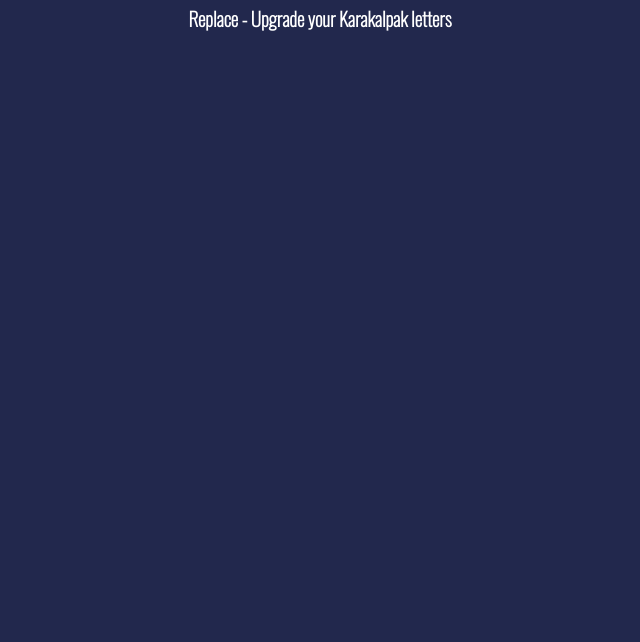
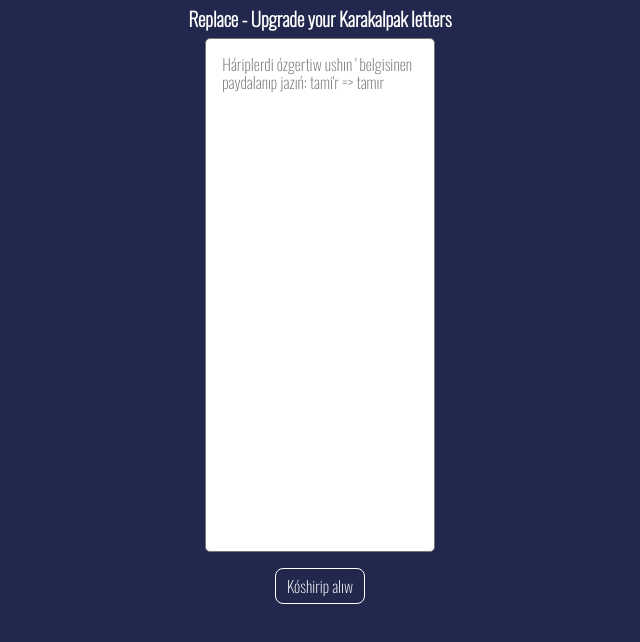
Before and after one commit to uabdirasul/replace, a React (Create React App) app: page / in a window 1280 px wide. Shown: the top 642 px of the page, without its empty margins (320-960 px from the left). Built offline with nearby package versions, Linux system fonts and the light colour scheme.

Commit message:
add main and import it

```diff
--- a/src/App.js
+++ b/src/App.js
@@ -1,5 +1,6 @@
 import React, { Component } from "react";
 import Header from "./Components/Header/Header";
+import Main from "./Components/Main/Main";
 
 export default class App extends Component {
   constructor(props) {
@@ -10,6 +11,7 @@ export default class App extends Component {
     return (
       <React.StrictMode>
         <Header />
+        <Main />
       </React.StrictMode>
     );
   }
--- /dev/null
+++ b/src/Components/Main/Main.js
@@ -0,0 +1,16 @@
+import React, { Component } from "react";
+
+export default class Main extends Component {
+  render() {
+    return (
+      <main class="main">
+        <textarea
+          autofocus
+          className="textarea"
+          placeholder="Háriplerdi ózgertiw ushın ' belgisinen paydalanıp jazıń: tami'r => tamır"
+        ></textarea>
+        <button className="copyButton">Kóshirip alıw</button>
+      </main>
+    );
+  }
+}
```
